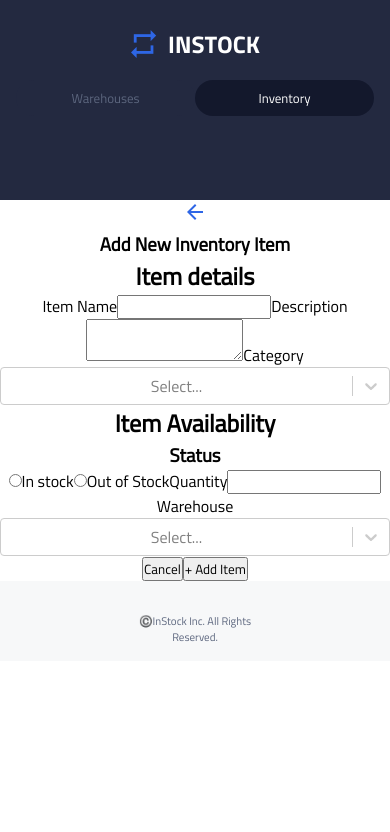
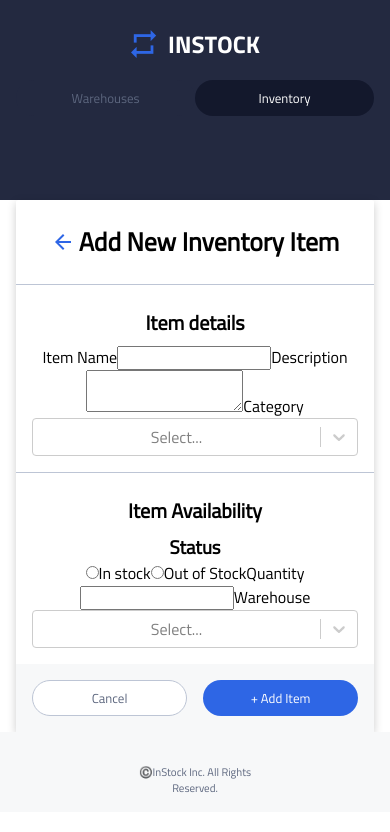
Before and after one commit to seanyang20/InStock, a React (Create React App) app in the folder client/: page /inventories/add in a window 390 px wide. Shown: the top 832 px of the page. Built offline with nearby package versions, Linux system fonts and the light colour scheme.

Commit message:
start mobile styles

```diff
--- a/client/src/pages/AddInventory/AddInventory.js
+++ b/client/src/pages/AddInventory/AddInventory.js
@@ -9,31 +9,33 @@ export default function AddInventory() {
         <img onClick="" src={arrow} alt="arrow" />
         <h1 className="add-inventory__title">Add New Inventory Item</h1>
       </section>
-      <section>
-        <h2>Item details</h2>
-        <label>Item Name</label>
-        <input></input>
-        <label>Description</label>
-        <textarea></textarea>
-        <label>Category</label>
-        <Select />
-      </section>
-      <section>
-        <h2>Item Availability</h2>
-        <h3>Status</h3>
-        <input type="radio"></input>
-        <label>In stock</label>
-        <input type="radio"></input>
-        <label>Out of Stock</label>
-        <label>Quantity</label>
-        <input type="number"></input>
-        <label>Warehouse</label>
-        <Select />
-      </section>
-      <section>
-        <button>Cancel</button>
-        <button>+ Add Item</button>
-      </section>
+      <form className="add-inventory__form">
+        <section className="add-inventory__form-section">
+          <h2 className="add-inventory__subtitle">Item details</h2>
+          <label className="add-inventory__label">Item Name</label>
+          <input className="add-inventory__details-name"></input>
+          <label className="add-inventory__label">Description</label>
+          <textarea className="add-inventory__details-description"></textarea>
+          <label className="add-inventory__label">Category</label>
+          <Select className="add-inventory__select" />
+        </section>
+        <section className="add-inventory__form-section">
+          <h2 className="add-inventory__subtitle">Item Availability</h2>
+          <h3 className="add-inventory__label">Status</h3>
+          <input type="radio" className="add-inventory__radio"></input>
+          <label className="add-inventory__radio-label">In stock</label>
+          <input type="radio" className="add-inventory__radio"></input>
+          <label className="add-inventory__radio-label">Out of Stock</label>
+          <label className="add-inventory__label">Quantity</label>
+          <input type="number" className="add-inventory__quantity"></input>
+          <label className="add-inventory__label">Warehouse</label>
+          <Select className="add-inventory__select" />
+        </section>
+        <section className="add-inventory__buttons">
+          <button className="add-inventory__cancel">Cancel</button>
+          <button className="add-inventory__add-button">+ Add Item</button>
+        </section>
+      </form>
     </article>
   );
 }
--- a/client/src/pages/AddInventory/AddInventory.scss
+++ b/client/src/pages/AddInventory/AddInventory.scss
@@ -0,0 +1,89 @@
+@use "../../styles/partials/global" as *;
+@use "../../styles/partials/mixins/" as *;
+@use "../../styles/partials/variables" as *;
+
+.add-inventory {
+  margin: 0 1rem;
+  background-color: white;
+  box-shadow: 0 3px 10px rgb(0 0 0 / 0.2);
+  border-radius: 2px;
+
+  &__header {
+    display: flex;
+    justify-content: center;
+    padding: 1.5rem 0;
+  }
+
+  &__title {
+    font-size: 1.6rem;
+    line-height: 2.25rem;
+    padding-left: 0.25rem;
+  }
+
+  &__form-section {
+    border-top: 1px solid $cloud;
+    padding: 1rem;
+  }
+
+  &__subtitle {
+    font-size: 1.25rem;
+    line-height: 1.75rem;
+    padding: 0.5rem 0;
+  }
+
+  &__label {
+  }
+
+  &__details-name {
+  }
+
+  &__details-description {
+  }
+
+  &__select {
+  }
+
+  &__availability {
+  }
+
+  &__radio {
+  }
+
+  &__radio-label {
+  }
+
+  &__quantity {
+  }
+
+  &__buttons {
+    background-color: $background-light;
+    display: flex;
+    padding: 1rem;
+  }
+
+  &__cancel {
+    width: 50%;
+    font-size: 0.813rem;
+    line-height: 1.25rem;
+    height: 36px;
+    background-color: $white;
+    border-radius: 20px;
+    color: $slate;
+    border: 1px solid $cloud;
+    padding: 0 1rem;
+    margin-right: 0.5rem;
+  }
+
+  &__add-button {
+    width: 50%;
+    font-size: 0.813rem;
+    line-height: 1.25rem;
+    height: 36px;
+    background-color: $instock-indigo;
+    border-radius: 20px;
+    border: none;
+    color: white;
+    padding: 0 1rem;
+    margin-left: 0.5rem;
+  }
+}
```
